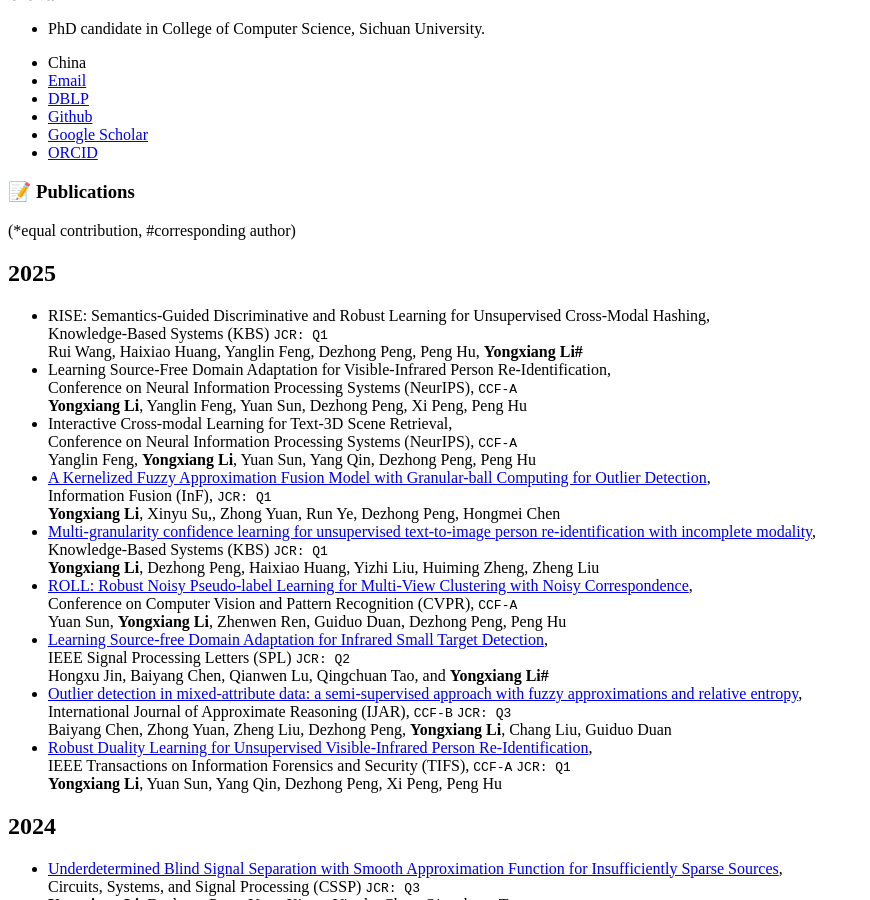
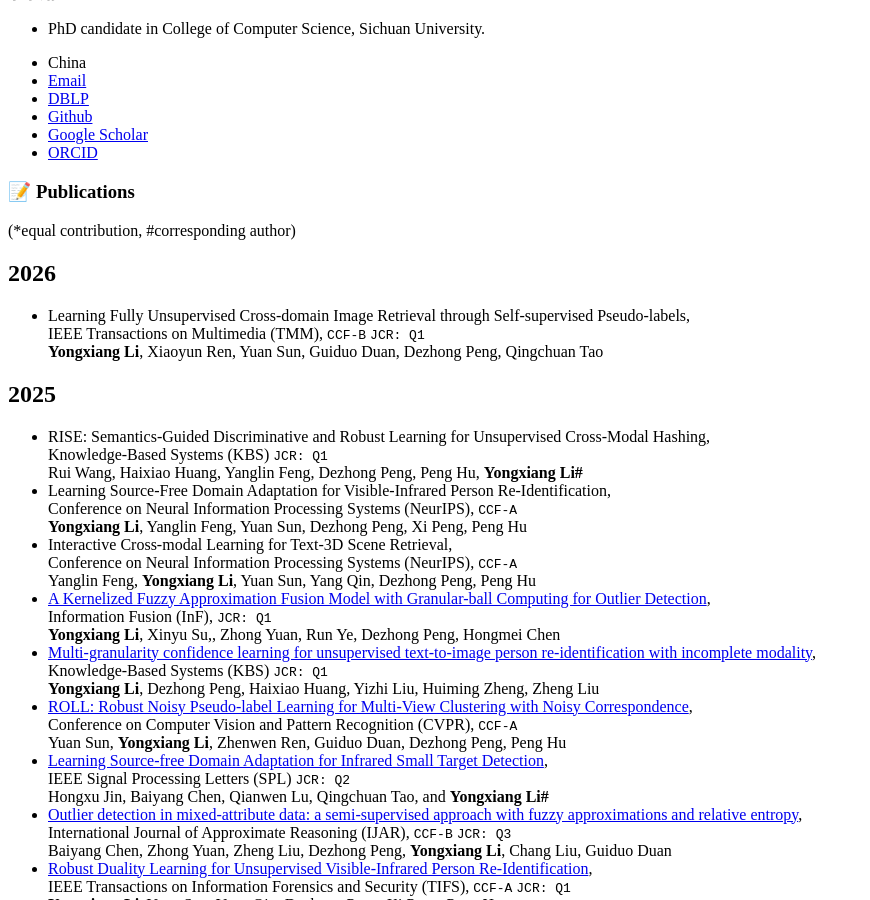
Before and after one commit to LYXRhythm/liyongxiang.github.io, a Jekyll site: the page built from _pages/includes/pub.md, in a window 1280 px wide and 900 px high, scrolled down 585 px. Shown: the whole window, without its empty margins (0-870 px from the left). Built offline with Jekyll 4.4.1, drawn with Linux system fonts in a browser that asks for light colours; our own code applies the rules of GitHub Pages for plain Markdown files.

Commit message:
rhythmli commit

```diff
--- a/_pages/includes/pub.md
+++ b/_pages/includes/pub.md
@@ -1,6 +1,9 @@
 
 # 📝 Publications
 (*equal contribution, #corresponding author)
+
+## 2026
+- Learning Fully Unsupervised Cross-domain Image Retrieval through Self-supervised Pseudo-labels, <br> IEEE Transactions on Multimedia (TMM), `CCF-B` `JCR: Q1` <br> **Yongxiang Li**, Xiaoyun Ren, Yuan Sun, Guiduo Duan, Dezhong Peng, Qingchuan Tao
 
 ## 2025
 - RISE: Semantics-Guided Discriminative and Robust Learning for Unsupervised Cross-Modal Hashing, <br> Knowledge-Based Systems (KBS) `JCR: Q1` <br> Rui Wang, Haixiao Huang, Yanglin Feng, Dezhong Peng, Peng Hu, **Yongxiang Li#**
```
